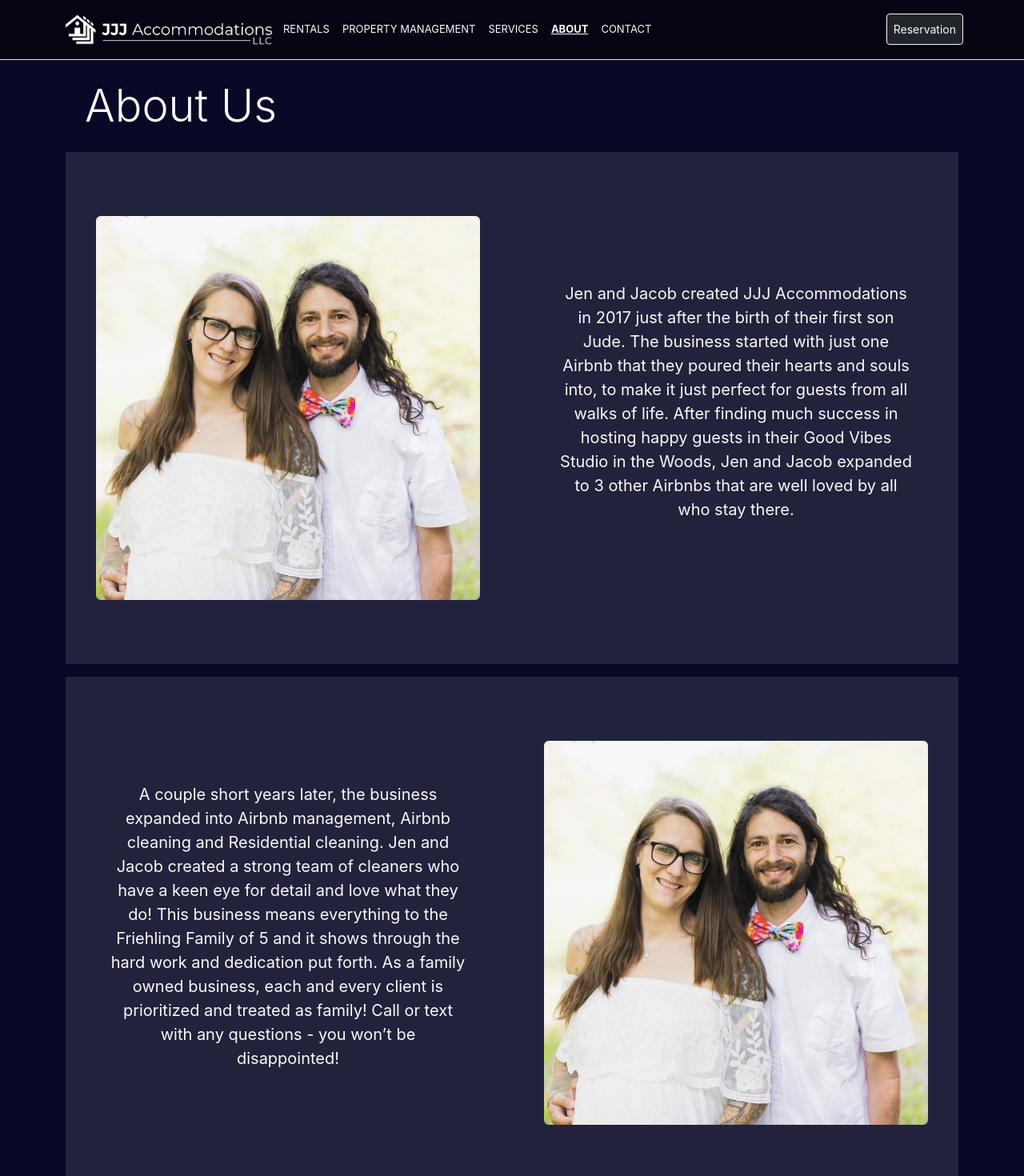
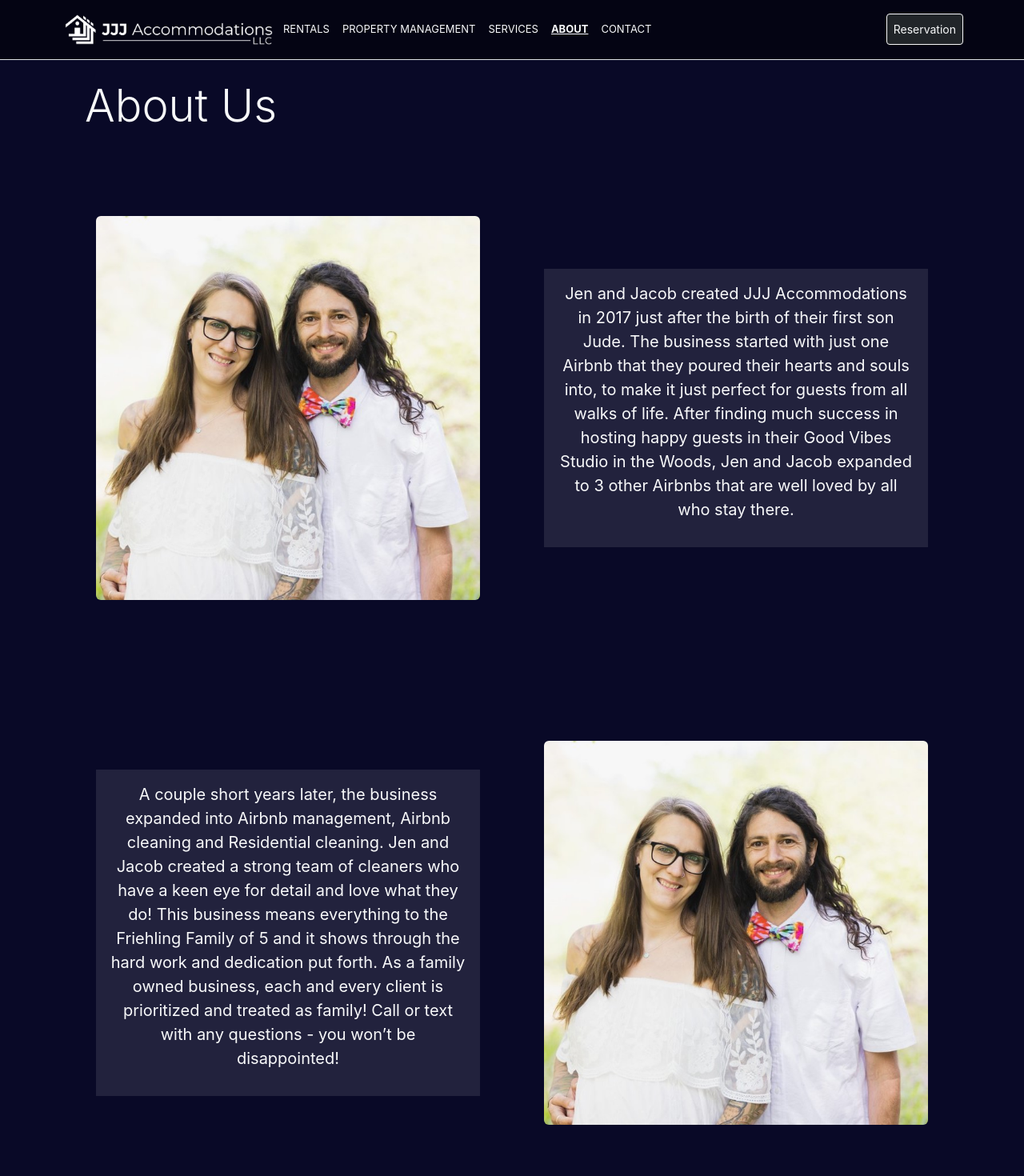
Before and after one commit to Jon-Grabowski/jjj-accommodations, a React (Create React App) app: page /about in a window 1280 px wide. Shown: the top 1470 px of the page at 80% size. Built offline with nearby package versions, Linux system fonts and the light colour scheme.

Commit message:
more about styling

```diff
--- a/src/components/About/About.js
+++ b/src/components/About/About.js
@@ -9,15 +9,15 @@ function About() {
             <p className='display-4 text-start mt-2 m-lg-4 m-0'>About Us</p>
             <div id='about-wrapper' className='mt-3 d-flex flex-wrap align-items-center justify-content-center'>
                 <div className='about-image-1'>
-                    <img src='../images/about/j&j1-crop-sq.jpg' alt='Jen and Jake' className='w-100 rounded'/>
+                    <img src='../images/about/j&j1-crop-sq.jpg' alt='Jen and Jake' className='image w-100 rounded'/>
                 </div>
-                <div className='about-text fs-5'>
-                    <p className='px-3'>{aboutText1}</p>
+                <div className='about-text fs-5 position-relative'>
+                    <p className='p-3'>{aboutText1}</p>
                 </div>
             </div>
             <div id='about-wrapper' className='mt-3 d-flex flex-wrap align-items-center justify-content-center'>
                 <div className='about-text fs-5'>
-                    <p className='px-3'>{aboutText2}</p>
+                    <p className='p-3'>{aboutText2}</p>
                 </div>
                 <div className='about-image-1'>
                     <img src='../images/about/j&j1-crop-sq.jpg' alt='Jen and Jake' className='w-100 rounded'/>
--- a/src/components/About/about.css
+++ b/src/components/About/about.css
@@ -1,7 +1,6 @@
 #about-wrapper{
     min-height: 80vh;
     gap: 5rem;
-    background-color: rgba(255, 255, 255, 0.10);
 }
 
 .about-image-1{
@@ -10,6 +9,7 @@
 
 .about-text{
     max-width: 30rem;
+    background-color: rgba(255, 255, 255, 0.10);
 }
 
 @media screen and (max-width: 1057px) {
```
